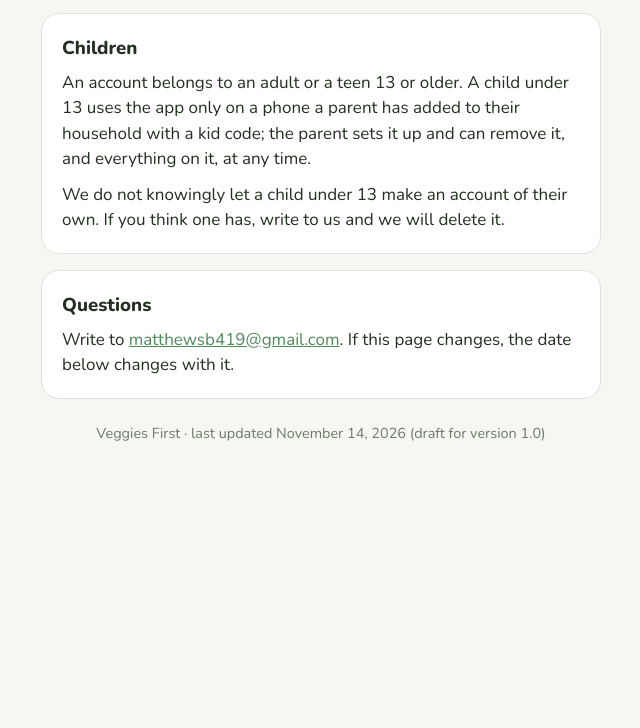
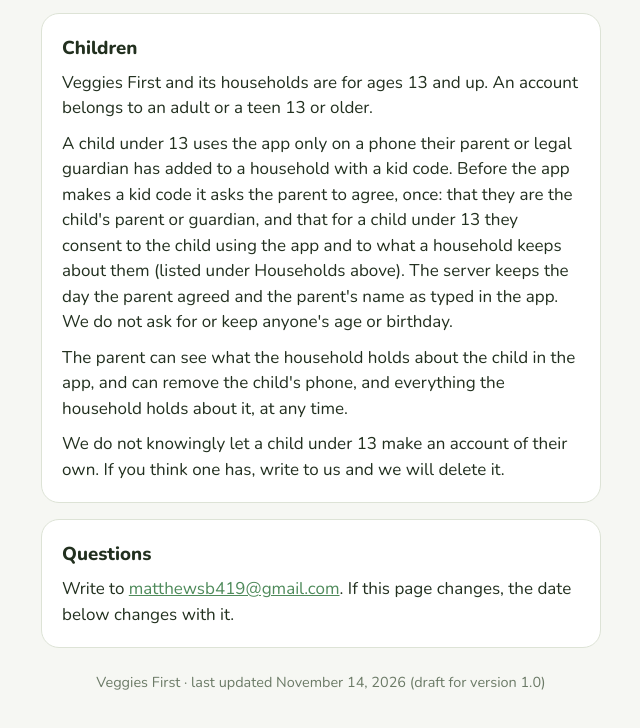
Before and after one commit to matthewsb419/veggies-review, a plain HTML site: page privacy.html in a window 1280 px wide. Shown: the part 3279-4007 px from the top of the page, without its empty margins (319-959 px from the left). Before the commit the page ends 3778 px from the top, so only its background shows below. Drawn offline with nearby package versions, Linux system fonts and the light colour scheme.

Commit message:
Privacy draft: households are 13 and up; a parent agrees for a child under 13
Ben, 11-15. Matches the app's consent step (veggies-before-dessert branch household-13-consent).

Co-Authored-By: Claude Fable 5.2 <noreply@anthropic.com>
Claude-Session: https://claude.ai/code/session_01D9gVzUC98Jug5H9n8ABeeP

```diff
--- a/privacy.html
+++ b/privacy.html
@@ -121,7 +121,9 @@ a { color: var(--sage); }
 
   <div class="card">
     <h2>Children</h2>
-    <p>An account belongs to an adult or a teen 13 or older. A child under 13 uses the app only on a phone a parent has added to their household with a kid code; the parent sets it up and can remove it, and everything on it, at any time.</p>
+    <p>Veggies First and its households are for ages 13 and up. An account belongs to an adult or a teen 13 or older.</p>
+    <p>A child under 13 uses the app only on a phone their parent or legal guardian has added to a household with a kid code. Before the app makes a kid code it asks the parent to agree, once: that they are the child's parent or guardian, and that for a child under 13 they consent to the child using the app and to what a household keeps about them (listed under Households above). The server keeps the day the parent agreed and the parent's name as typed in the app. We do not ask for or keep anyone's age or birthday.</p>
+    <p>The parent can see what the household holds about the child in the app, and can remove the child's phone, and everything the household holds about it, at any time.</p>
     <p>We do not knowingly let a child under 13 make an account of their own. If you think one has, write to us and we will delete it.</p>
   </div>
 
```
